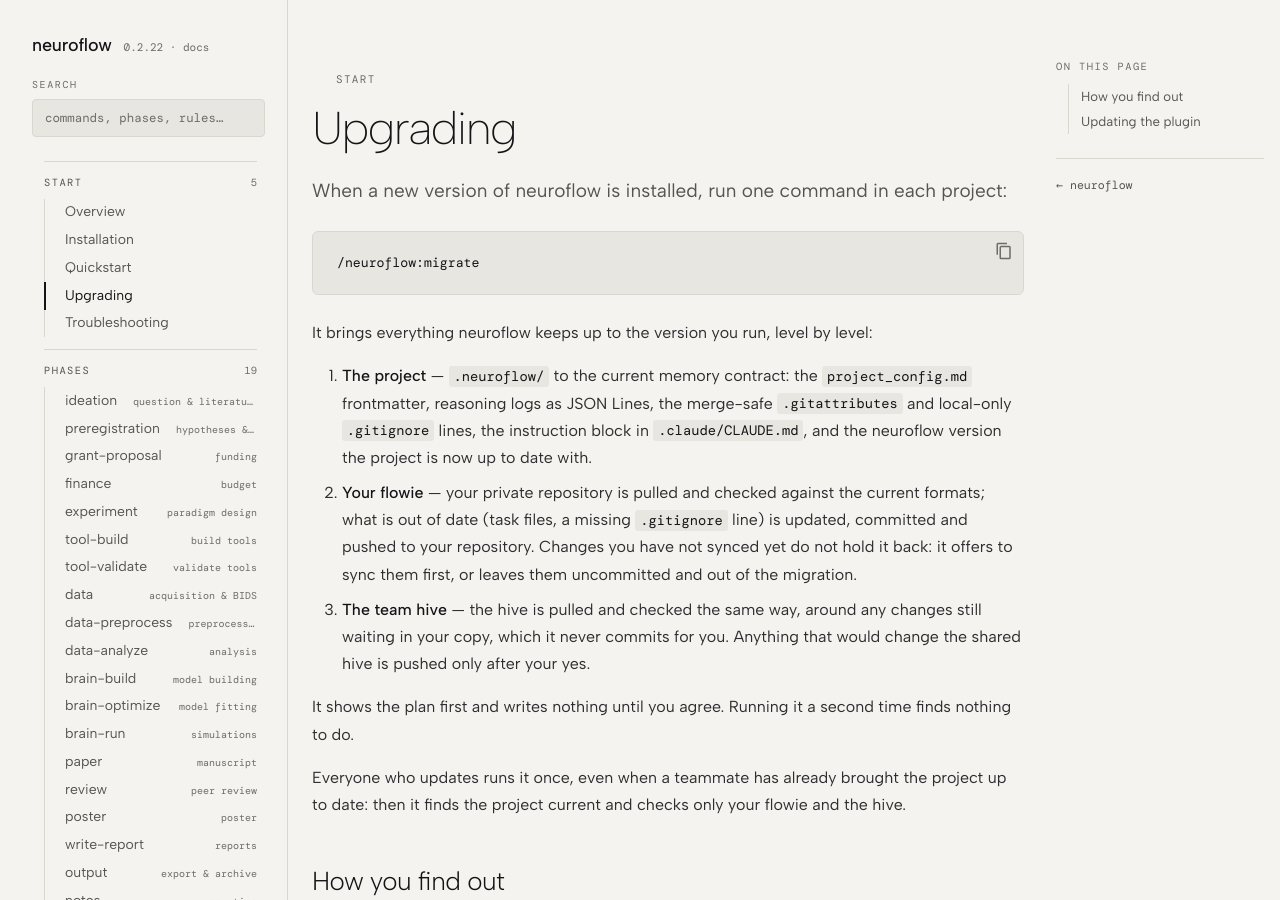
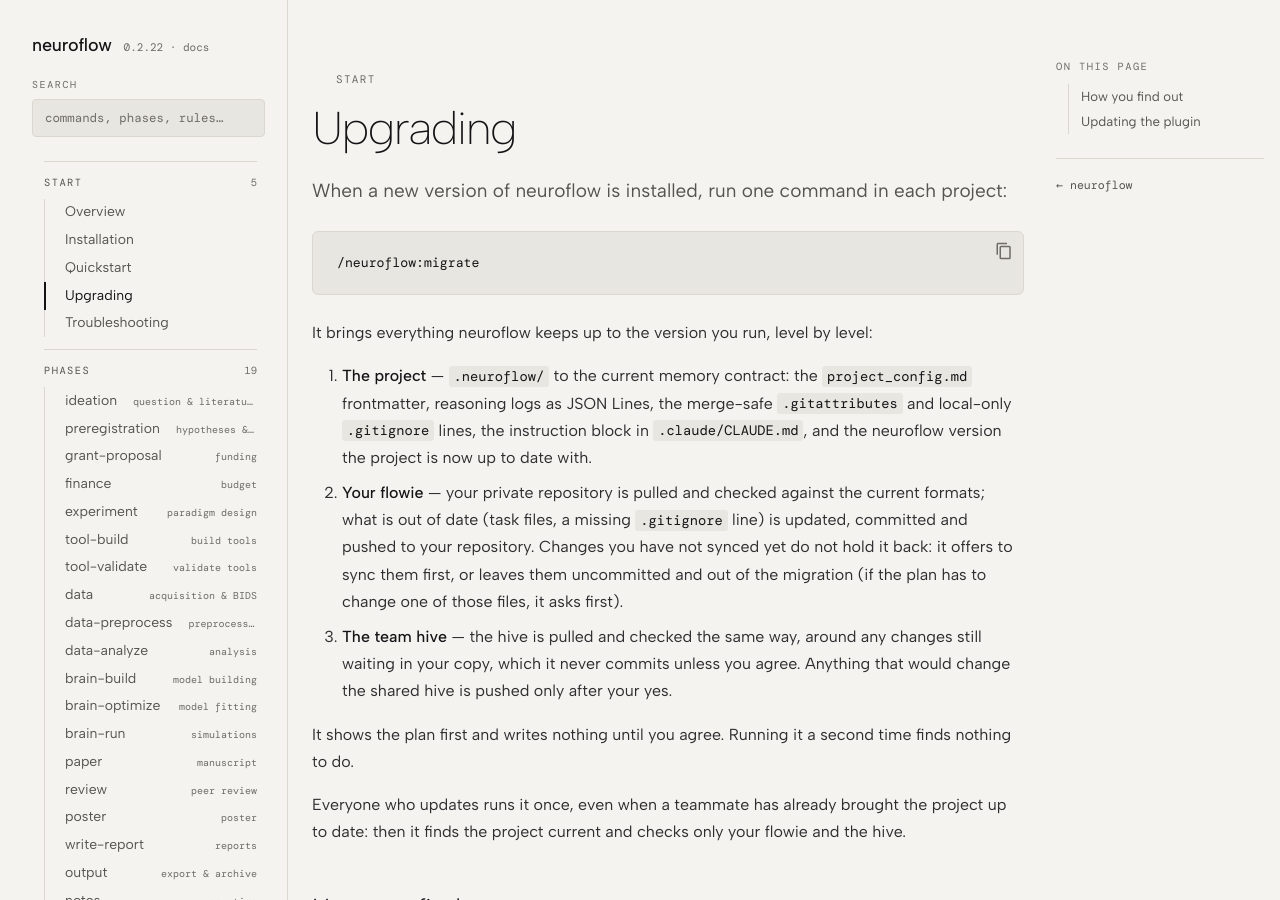
Before and after one commit to stanislavjiricek/neuroflow, an MkDocs documentation site: the page built from docs/upgrading.md, in a window 1280 px wide and 900 px high. Built offline with MkDocs 1.6.1 and Material for MkDocs 9.7.7, drawn with Linux system fonts in a browser that asks for light colours; some web fonts are replaced; comment, search, counter and statistics services are not loaded.

Commit message:
docs(migrate): pending changes join the migration commit only with your yes
The pages said a hive's pending changes are never committed, while 5.3 can
include them, and push them to the hive, when the person picks "Apply and push
to the hive, local changes included". They now say "without asking" and
"unless you agree"; the flowie line of upgrading.md says it asks first too.

Co-Authored-By: Claude Opus 5.5 <noreply@anthropic.com>

```diff
--- a/docs/upgrading.md
+++ b/docs/upgrading.md
@@ -13,8 +13,8 @@ When a new version of neuroflow is installed, run one command in each project:
 It brings everything neuroflow keeps up to the version you run, level by level:
 
 1. **The project** — `.neuroflow/` to the current memory contract: the `project_config.md` frontmatter, reasoning logs as JSON Lines, the merge-safe `.gitattributes` and local-only `.gitignore` lines, the instruction block in `.claude/CLAUDE.md`, and the neuroflow version the project is now up to date with.
-2. **Your flowie** — your private repository is pulled and checked against the current formats; what is out of date (task files, a missing `.gitignore` line) is updated, committed and pushed to your repository. Changes you have not synced yet do not hold it back: it offers to sync them first, or leaves them uncommitted and out of the migration.
-3. **The team hive** — the hive is pulled and checked the same way, around any changes still waiting in your copy, which it never commits for you. Anything that would change the shared hive is pushed only after your yes.
+2. **Your flowie** — your private repository is pulled and checked against the current formats; what is out of date (task files, a missing `.gitignore` line) is updated, committed and pushed to your repository. Changes you have not synced yet do not hold it back: it offers to sync them first, or leaves them uncommitted and out of the migration (if the plan has to change one of those files, it asks first).
+3. **The team hive** — the hive is pulled and checked the same way, around any changes still waiting in your copy, which it never commits unless you agree. Anything that would change the shared hive is pushed only after your yes.
 
 It shows the plan first and writes nothing until you agree. Running it a second time finds nothing to do.
 
```
Also changed, not shown: docs/commands/migrate.md (+1 -1 lines).
